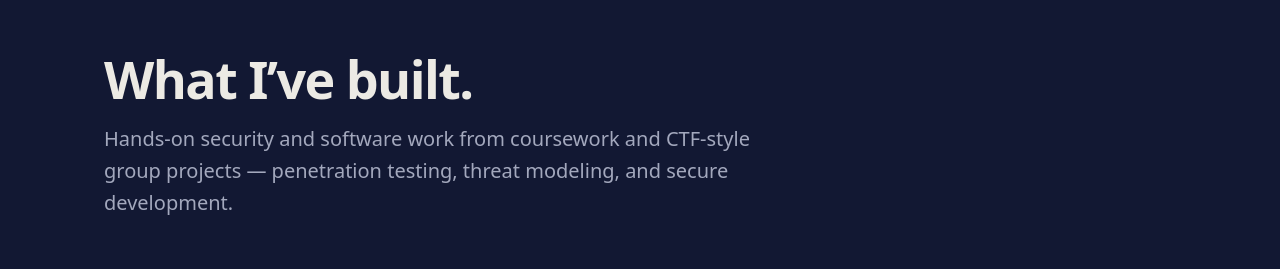
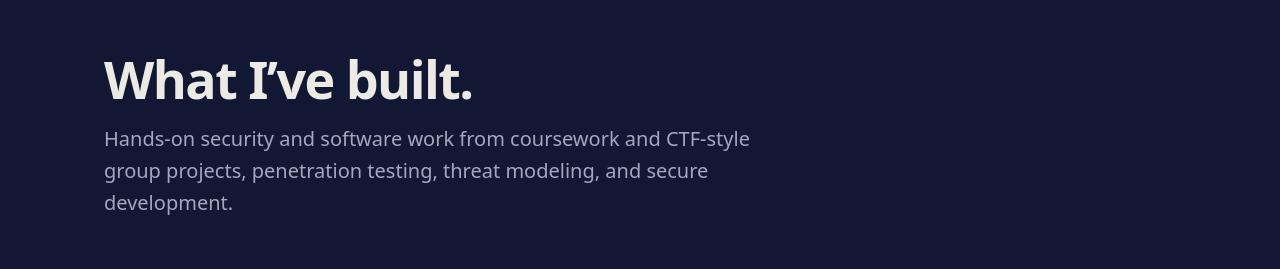
Before and after one commit to hanselkristanzen/reta3, a React (Vite) app: page / in a window 1280 px wide. Shown: the part 2020-2289 px from the top of the page. Built offline with nearby package versions, Linux system fonts and the light colour scheme; the HTML template or start-up script is replaced by a standard one.

Commit message:
Fix formatting in Projects component description

```diff
--- a/src/components/sections/Projects.tsx
+++ b/src/components/sections/Projects.tsx
@@ -129,7 +129,7 @@ export function Projects() {
         <Reveal className="mb-12 max-w-2xl md:mb-16">
           <h2 className="type-h2 text-paper">What I&rsquo;ve built.</h2>
           <p className="type-lead mt-4 text-mist">
-            Hands-on security and software work from coursework and CTF-style group projects — penetration testing,
+            Hands-on security and software work from coursework and CTF-style group projects, penetration testing,
             threat modeling, and secure development.
           </p>
         </Reveal>
```
